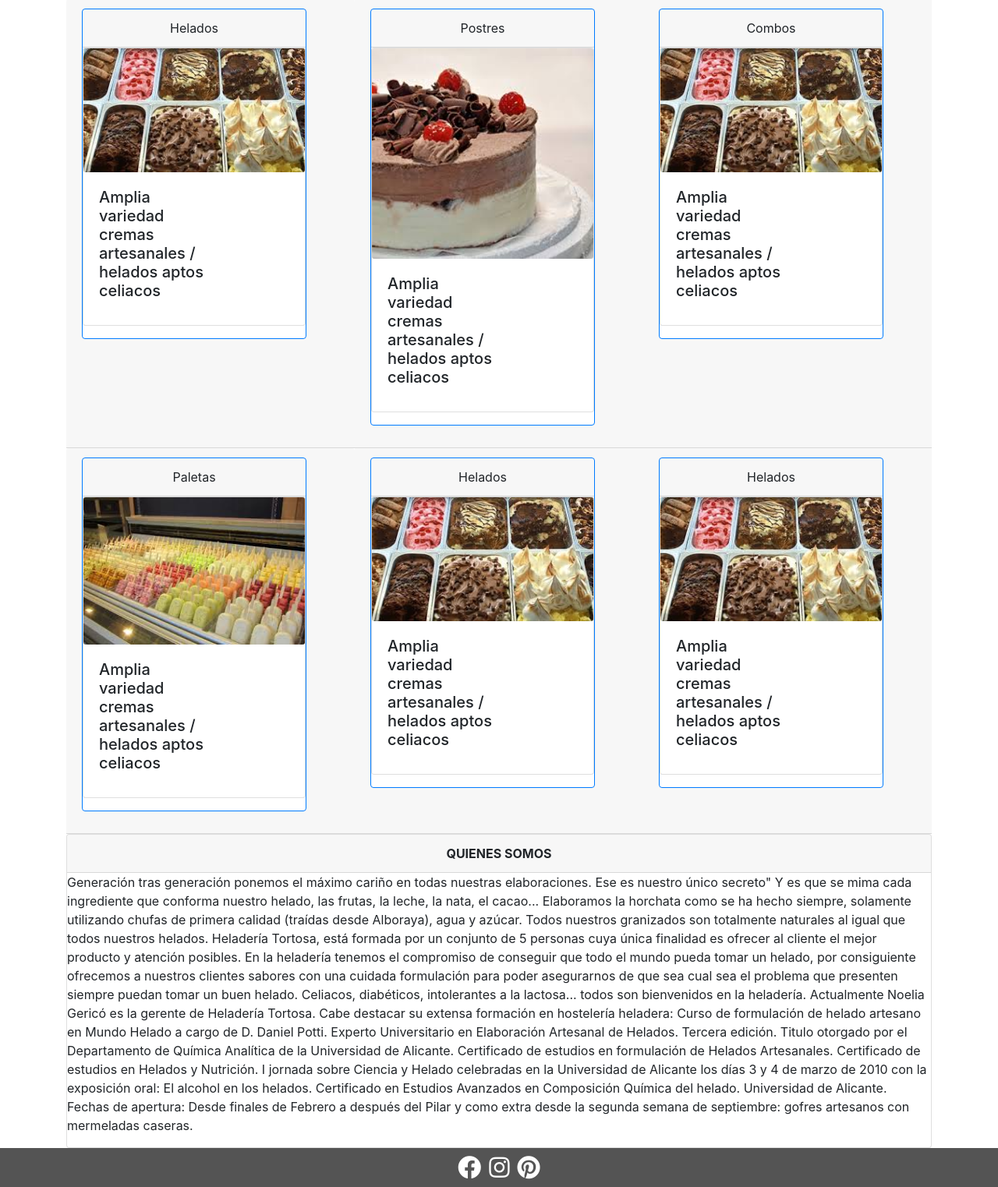
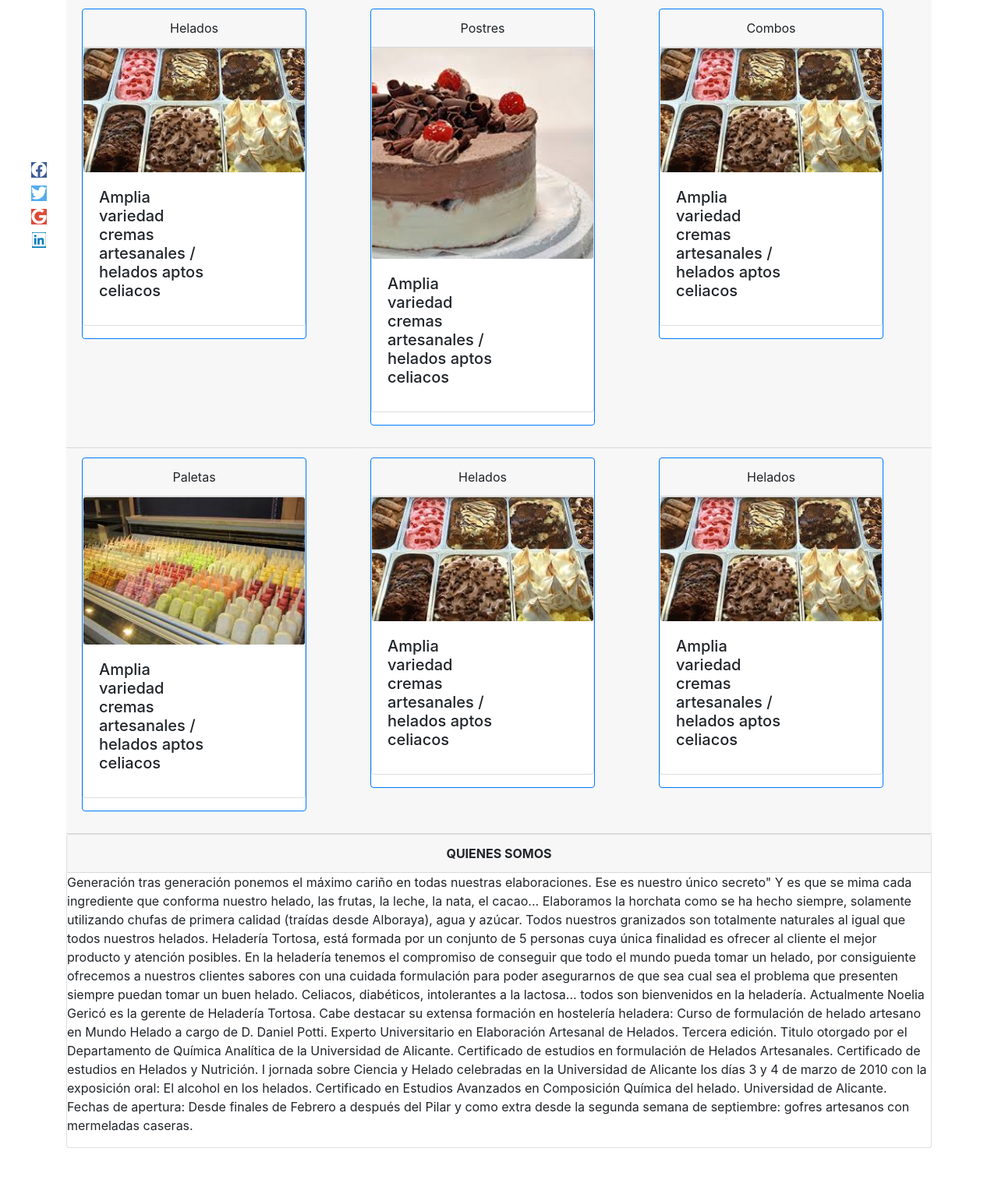
Before and after one commit to bruno-lorenzo/TP-UTN-PARTE-2, a PHP site: page / in a window 1280 px wide. Shown: the part 129-1652 px from the top of the page at 78% size. After the commit the page ends 1602 px from the top, so only its background shows below. Run offline with PHP 8.4, Linux system fonts and the light colour scheme; some libraries are stand-ins or nearby versions.

Commit message:
Botones redes sociales sticky
eso

```diff
--- a/UTN-TP-parte-2/index.html
+++ b/UTN-TP-parte-2/index.html
@@ -209,10 +209,24 @@
 
 
     <footer>
-        <div id="redes">
-            <a href="#"><i class="fab fa-facebook" ></i></a>
+        <div class="icon-bar">
+            <!--<a href="#"><i class="fab fa-facebook" ></i></a>
             <a href="#"><i class="fab fa-instagram"></i></a>
-            <a href="#"><i class="fab fa-pinterest"></i></a>
+            <a href="#"><i class="fab fa-pinterest"></i></a>-->
+            <ul>
+                <li>
+                <a href="http://www.facebook.com/sharer.php?u=http://www.google.com&t=Prueba" class="facebook" data-href="http://www.google.com" data-send="false" data-layout="box-count" data-width="60" data-show-faces="false" rel="nofollow" target="_blank"><i class="fab fa-facebook"></i></a>
+                </li>
+                <li>
+                <a href="http://www.twitter.com/share" class="twitter" data-text="Prueba Twitter" data-url="http://www.socialitejs.com" data-count="vertical" rel="nofollow" target="_blank"><i class="fab fa-twitter"></i></a>
+                </li>
+                <li>
+                <a href="http://www.plus.google.com/share?url=http://www.google.com" class="google" data-size="tall" data-href="http://www.google.com" rel="nofollow" target="_blank"><i class="fab fa-google"></i></a>
+                </li>
+                <li>
+                <a href="http://www.linkedin.com/shareArticle?mini=true&url=http://www.google.com&title=Google" class="linkedin"  data-url="http://www.google.com" data-counter="top" rel="nofollow" target="_blank"><i class="fab fa-linkedin"></i></a>
+                </li>
+            </ul>
         </div>
     </footer>
 </body>
--- a/UTN-TP-parte-2/styles/index.css
+++ b/UTN-TP-parte-2/styles/index.css
@@ -26,7 +26,7 @@
 
 
 
-/*------------------  FOOTER -----------------------*/
+/*------------------  FOOTER ----
 footer{
     width: 100%;
     height: 50px;
@@ -53,3 +53,55 @@
      display: flex;
      justify-content: center;
      padding-top: 10px;
+    -------------------*/
+
+/*.fa_cuadrado {
+   padding: 10px;
+   font-size: 30px;
+   width: 50px;
+   text-align: center;
+   text-decoration: none;}.fa-facebook {
+   background: #3B5998;
+   color: white;
+}*/
+
+ul{
+    list-style:none;
+}
+.fa-facebook {
+    background: #3B5998;
+    color: white;
+ }
+
+.fa-twitter {
+   background: #55ACEE;
+   color: white;
+}
+
+.fa-google {
+   background: #DD4B39;
+   color: white;
+}
+
+.fa-linkedin {
+   background: #007BB5;
+   color: white;
+}
+
+/*Sticky (verticalmente alineado 50% desde arriba) */
+.icon-bar {
+   position: fixed;
+   top: 50%;
+   -webkit-transform: translateY(-50%);
+   -ms-transform: translateY(-50%);
+   transform: translateY(-50%);
+}
+/*estilo para el icon-bar*/
+.icon-bar a {
+   display: block;
+   text-align: center;
+   padding: 0px;
+   transition: all 0.3s ease;
+   color: white;
+   font-size: 20px;
+}
```
